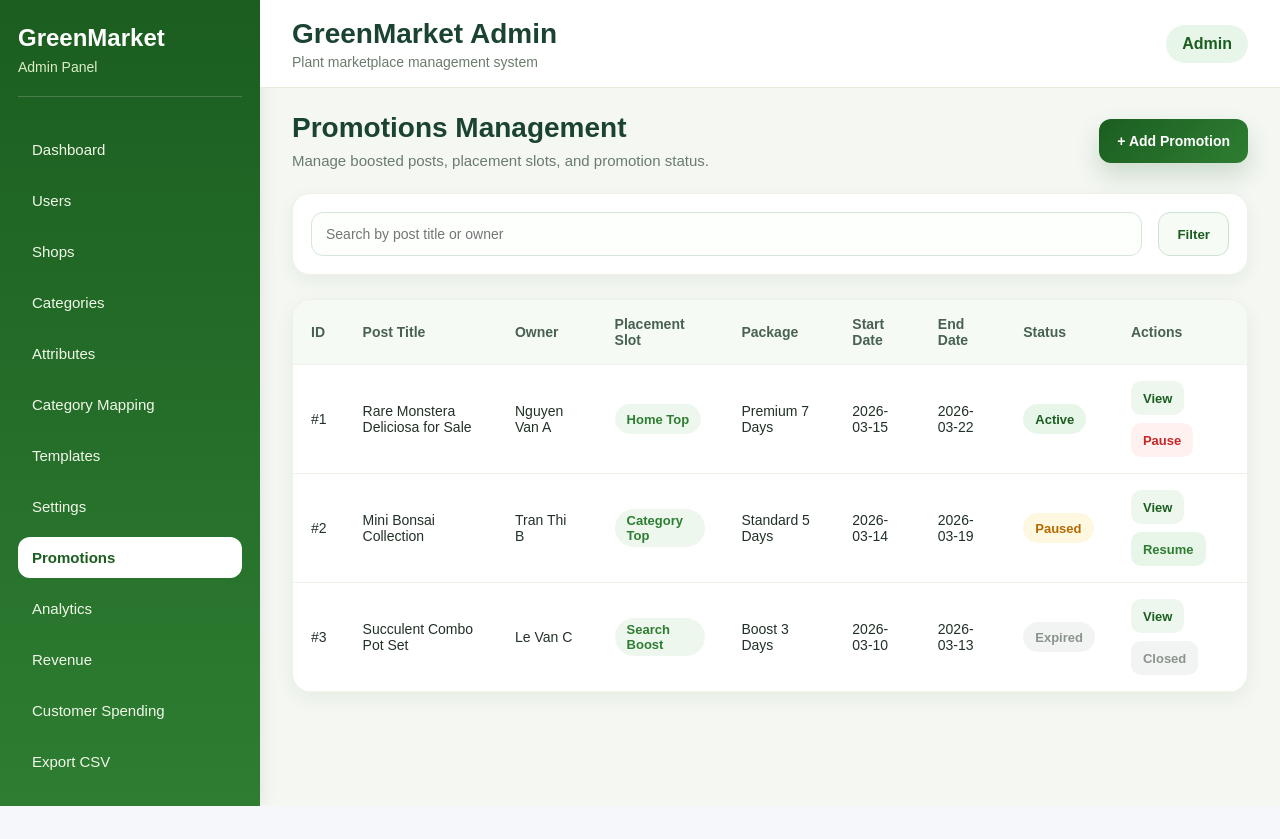
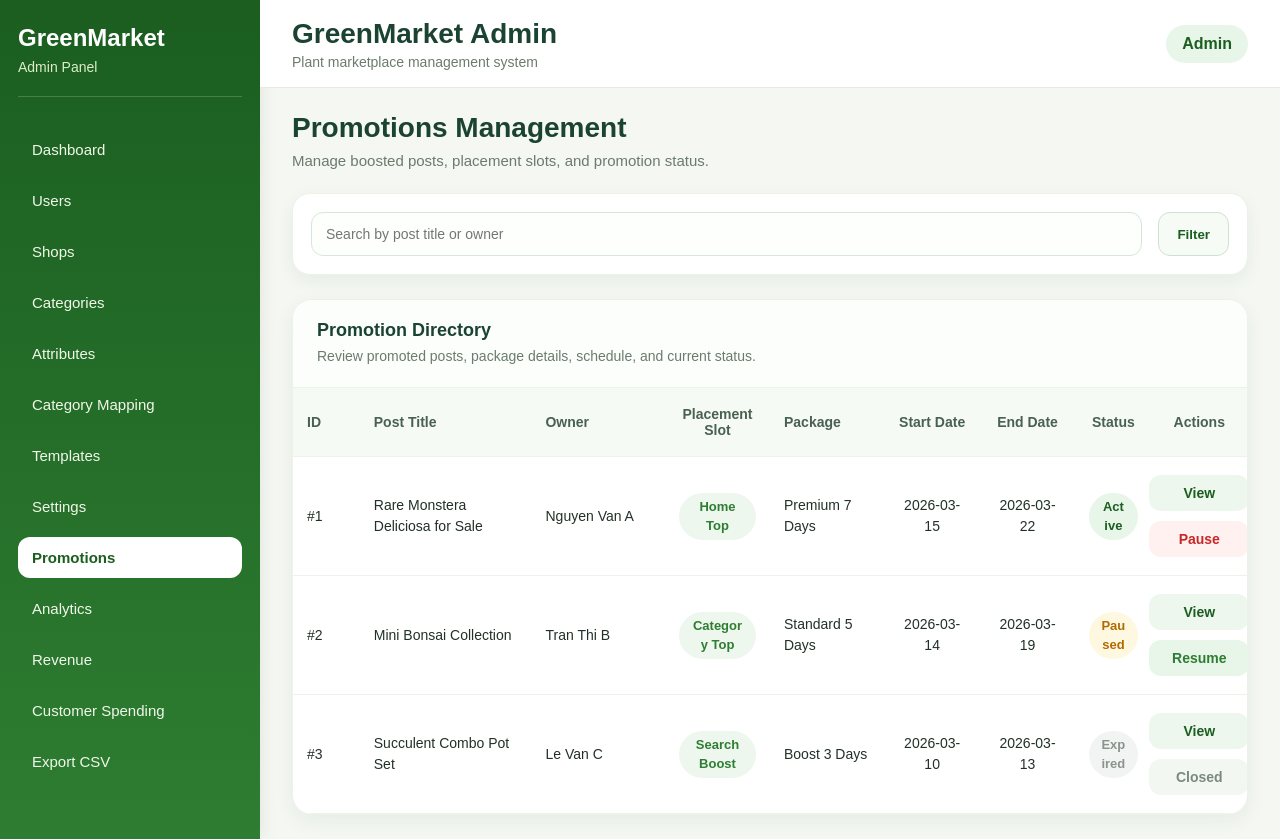
Before and after one commit to oopsntn/GreenMarket, a React (Vite) app in the folder admin-web/: page /promotions in a window 1280 px wide. Before the commit the page ends 806 px from the top, so only its background shows below. Built offline with nearby package versions, Linux system fonts and the light colour scheme.

Commit message:
apply reusable section card to promotions page

```diff
--- a/admin-web/src/pages/PromotionsPage.css
+++ b/admin-web/src/pages/PromotionsPage.css
@@ -5,16 +5,13 @@
 }
 
 .promotions-table-wrapper {
-  background-color: #ffffff;
-  border: 1px solid #edf2e8;
-  border-radius: 20px;
-  overflow: hidden;
-  box-shadow: 0 6px 20px rgba(27, 67, 50, 0.06);
+  overflow-x: hidden;
 }
 
 .promotions-table {
   width: 100%;
   border-collapse: collapse;
+  table-layout: fixed;
 }
 
 .promotions-table thead {
@@ -23,35 +20,101 @@
 
 .promotions-table th,
 .promotions-table td {
-  text-align: left;
-  padding: 16px 18px;
+  padding: 18px 14px;
   border-bottom: 1px solid #eef3ea;
   font-size: 14px;
+  vertical-align: middle;
 }
 
 .promotions-table th {
   color: #486150;
   font-weight: 700;
+  text-align: left;
 }
 
 .promotions-table td {
   color: #223127;
+  line-height: 1.5;
+  word-break: break-word;
+}
+
+.promotions-table tbody tr:hover {
+  background-color: #fbfdfb;
+}
+
+.promotions-table th:nth-child(1),
+.promotions-table td:nth-child(1) {
+  width: 7%;
+}
+
+.promotions-table th:nth-child(2),
+.promotions-table td:nth-child(2) {
+  width: 18%;
+}
+
+.promotions-table th:nth-child(3),
+.promotions-table td:nth-child(3) {
+  width: 14%;
+}
+
+.promotions-table th:nth-child(4),
+.promotions-table td:nth-child(4) {
+  width: 11%;
+  text-align: center;
+}
+
+.promotions-table th:nth-child(5),
+.promotions-table td:nth-child(5) {
+  width: 12%;
+}
+
+.promotions-table th:nth-child(6),
+.promotions-table td:nth-child(6) {
+  width: 10%;
+  text-align: center;
+}
+
+.promotions-table th:nth-child(7),
+.promotions-table td:nth-child(7) {
+  width: 10%;
+  text-align: center;
+}
+
+.promotions-table th:nth-child(8),
+.promotions-table td:nth-child(8) {
+  width: 8%;
+  text-align: center;
+}
+
+.promotions-table th:nth-child(9),
+.promotions-table td:nth-child(9) {
+  width: 10%;
+  text-align: center;
 }
 
 .promotions-actions {
   display: flex;
-  gap: 8px;
-  flex-wrap: wrap;
+  flex-direction: column;
+  align-items: center;
+  gap: 10px;
 }
 
 .promotions-actions button {
-  height: 34px;
+  width: 100px;
+  height: 36px;
   padding: 0 12px;
   border: none;
-  border-radius: 10px;
-  font-size: 13px;
-  font-weight: 600;
+  border-radius: 12px;
+  font-size: 14px;
+  font-weight: 700;
   cursor: pointer;
+  transition:
+    transform 0.15s ease,
+    opacity 0.15s ease;
+}
+
+.promotions-actions button:hover {
+  transform: translateY(-1px);
 }
 
 .promotions-actions__view {
@@ -70,7 +133,35 @@
 }
 
 .promotions-actions__disabled {
-  background-color: #f2f4f3;
-  color: #8a948c;
+  background-color: #f3f7f1;
+  color: #7b8a7d;
   cursor: not-allowed;
 }
+
+.promotions-actions__disabled:hover {
+  transform: none;
+}
+
+@media (max-width: 1200px) {
+  .promotions-table th,
+  .promotions-table td {
+    padding: 16px 10px;
+    font-size: 13px;
+  }
+
+  .promotions-actions button {
+    width: 92px;
+    height: 34px;
+    font-size: 13px;
+  }
+}
+
+@media (max-width: 1024px) {
+  .promotions-table-wrapper {
+    overflow-x: auto;
+  }
+
+  .promotions-table {
+    min-width: 1100px;
+  }
+}
--- a/admin-web/src/pages/PromotionsPage.tsx
+++ b/admin-web/src/pages/PromotionsPage.tsx
@@ -3,6 +3,7 @@ import ConfirmDialog from "../components/ConfirmDialog";
 import EmptyState from "../components/EmptyState";
 import PageHeader from "../components/PageHeader";
 import SearchToolbar from "../components/SearchToolbar";
+import SectionCard from "../components/SectionCard";
 import StatusBadge from "../components/StatusBadge";
 import ToastContainer, { type ToastItem } from "../components/ToastContainer";
 import { promotionService } from "../services/promotionService";
@@ -154,7 +155,6 @@ function PromotionsPage() {
       <PageHeader
         title="Promotions Management"
         description="Manage boosted posts, placement slots, and promotion status."
-        actionLabel="+ Add Promotion"
       />
 
       <SearchToolbar
@@ -163,6 +163,10 @@ function PromotionsPage() {
         onSearchChange={setSearchKeyword}
       />
 
+      <SectionCard
+        title="Promotion Directory"
+        description="Review promoted posts, package details, schedule, and current status."
+      >
         {filteredPromotions.length === 0 ? (
           <EmptyState
             title="No promotions found"
@@ -255,6 +259,7 @@ function PromotionsPage() {
             </table>
           </div>
         )}
+      </SectionCard>
 
       <ConfirmDialog
         isOpen={confirmState.isOpen}
```
Lines whose indentation alone changed are shown as unchanged.
